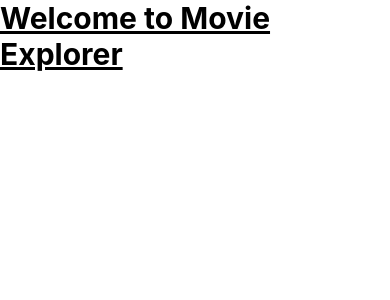
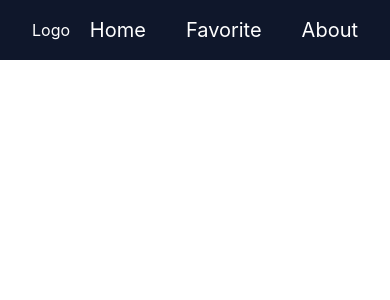
Before and after one commit to balaramchandrabanshi/movie-explorer, a React (Vite) app: page / in a window 390 px wide. Shown: the top 300 px of the page. Built offline with nearby package versions, Linux system fonts and the light colour scheme.

Commit message:
Build responsive navigation bar

```diff
--- a/src/App.jsx
+++ b/src/App.jsx
@@ -1,9 +1,10 @@
 import React from 'react'
+import Navbar from './components/Navbar'
 
 const App = () => {
   return (
-    <div className='text-3xl font-bold underline'>
-      Welcome to Movie Explorer
+    <div className=''>
+      <Navbar />
     </div>
   )
 }
--- /dev/null
+++ b/src/components/Navbar.jsx
@@ -0,0 +1,16 @@
+import React from 'react'
+
+const Navbar = () => {
+  return (
+    <nav className='flex items-center bg-slate-900  text-white px-8 py-4'>
+        <div className="">Logo</div>
+        <ul className='flex text-xl ml-auto gap-10'>
+            <li><a href="#" className='no-underline hover:text-blue-400 transition-colors duration-300'>Home</a></li>
+            <li><a href="#" className='no-underline hover:text-blue-400 transition-colors duration-300'>Favorite</a></li>
+            <li><a href="#" className='no-underline hover:text-blue-400 transition-colors duration-300'>About</a></li>
+        </ul>
+    </nav>
+  )
+}
+
+export default Navbar
```
Also changed, not shown: src/App.css (deleted).
